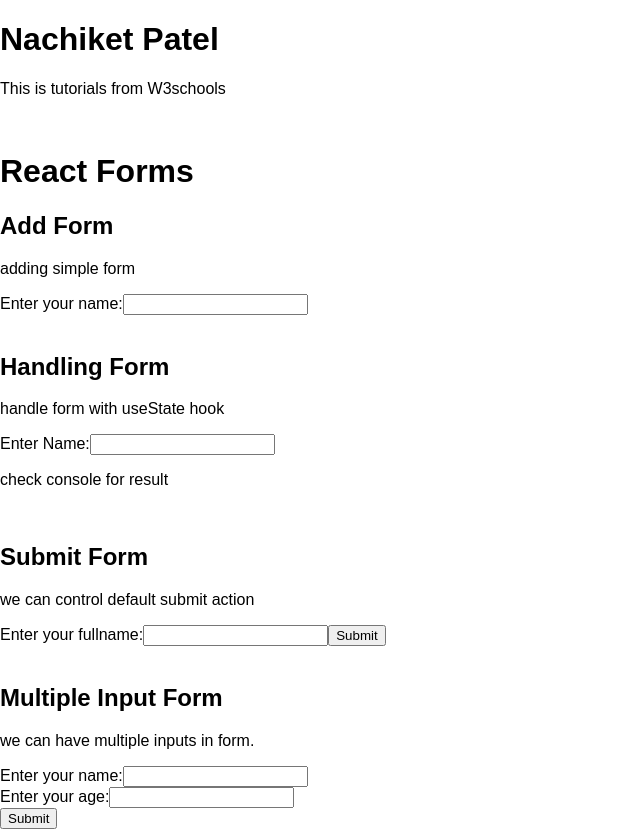
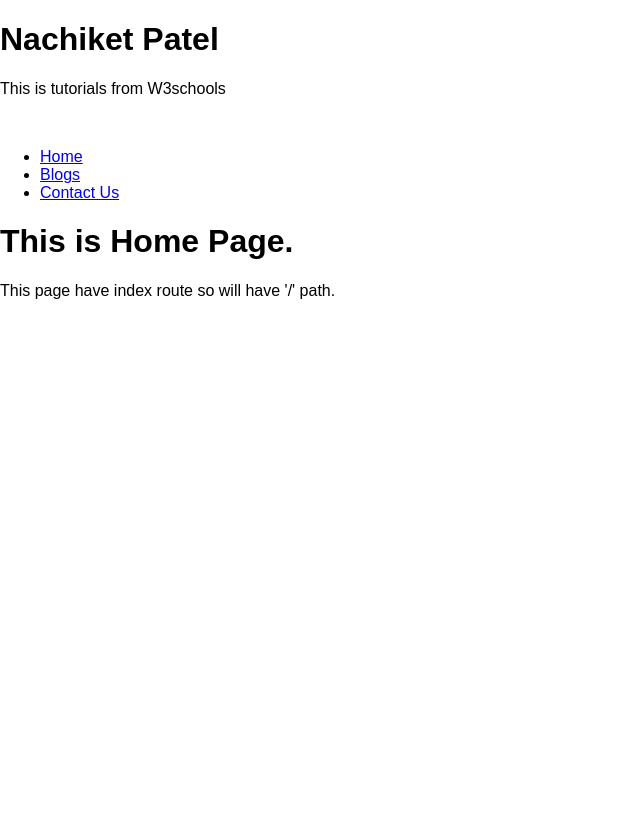
Before and after one commit to Nachiket-Patel/Web-Devolopment, a React (Create React App) app in the folder React/W3schools/w3schools/: page / in a window 1280 px wide. Shown: the top 831 px of the page, without its empty margins (0-640 px from the left). After the commit the page ends 800 px from the top, so only its background shows below. Built offline with nearby package versions, Linux system fonts and the light colour scheme.

Commit message:
React Router

```diff
--- a/React/W3schools/w3schools/src/App.js
+++ b/React/W3schools/w3schools/src/App.js
@@ -1,6 +1,12 @@
 import React from 'react';
 import './App.css';
-import ReactForms from './ReactForms';
+import { BrowserRouter, Routes, Route } from 'react-router-dom';
+import Layout from './React-Router/Layout';
+import Home from './React-Router/Home';
+import Contact from './React-Router/Contact';
+import Blogs from './React-Router/Blogs';
+import NoPage from './React-Router/NoPage';
+
 
 export default function App() {
 
@@ -8,7 +14,16 @@ export default function App() {
     <div>
       <h1>Nachiket Patel</h1>
       <p>This is tutorials from W3schools</p><br/>
-      <ReactForms />
+      <BrowserRouter>
+        <Routes>
+          <Route path="/" element={<Layout />} >
+            <Route index element={<Home />} />
+            <Route path="blogs" element={<Blogs />} />
+            <Route path="contact" element={<Contact />} />
+            <Route path="*" element={<NoPage />} />
+          </Route>
+        </Routes>
+      </BrowserRouter>
     </div>
   );
 
--- /dev/null
+++ b/React/W3schools/w3schools/src/React-Router/Blogs.js
@@ -0,0 +1,10 @@
+const Blogs = () => {
+    return(
+        <>
+            <h1>This is Blogs page.</h1>
+            <p>This page have blogs route so will have '/blogs' path.</p>
+        </>
+    );
+}
+
+export default Blogs;
--- /dev/null
+++ b/React/W3schools/w3schools/src/React-Router/Contact.js
@@ -0,0 +1,10 @@
+const Contact = () => {
+    return(
+        <>
+            <h1>This is Contact page.</h1>
+            <p>This is contact route so will have './contact' path.</p>
+        </>
+    );
+}
+
+export default Contact;
--- /dev/null
+++ b/React/W3schools/w3schools/src/React-Router/Home.js
@@ -0,0 +1,10 @@
+const Home = () => {
+    return(
+        <>
+            <h1>This is Home Page.</h1>
+            <p>This page have index route so will have '/' path.</p>
+        </>
+    );
+}
+
+export default Home;
--- /dev/null
+++ b/React/W3schools/w3schools/src/React-Router/Layout.js
@@ -0,0 +1,24 @@
+import { Outlet, Link } from 'react-router-dom';
+
+
+export default function Layout() {
+  return(
+    <>
+      <nav>
+        <ul>
+          <li>
+            <Link to="/">Home</Link>
+          </li>
+          <li>
+            <Link to="/blogs">Blogs</Link>
+          </li>
+          <li>
+            <Link to="/contact">Contact Us</Link>
+          </li>
+        </ul>
+      </nav>
+
+      <Outlet />
+    </>
+  );
+}
--- /dev/null
+++ b/React/W3schools/w3schools/src/React-Router/NoPage.js
@@ -0,0 +1,10 @@
+const NoPage = () => {
+    return(
+        <>
+            <h1>404</h1>
+            <p>page is not found.</p>
+        </>
+    );
+}
+
+export default NoPage;
```
